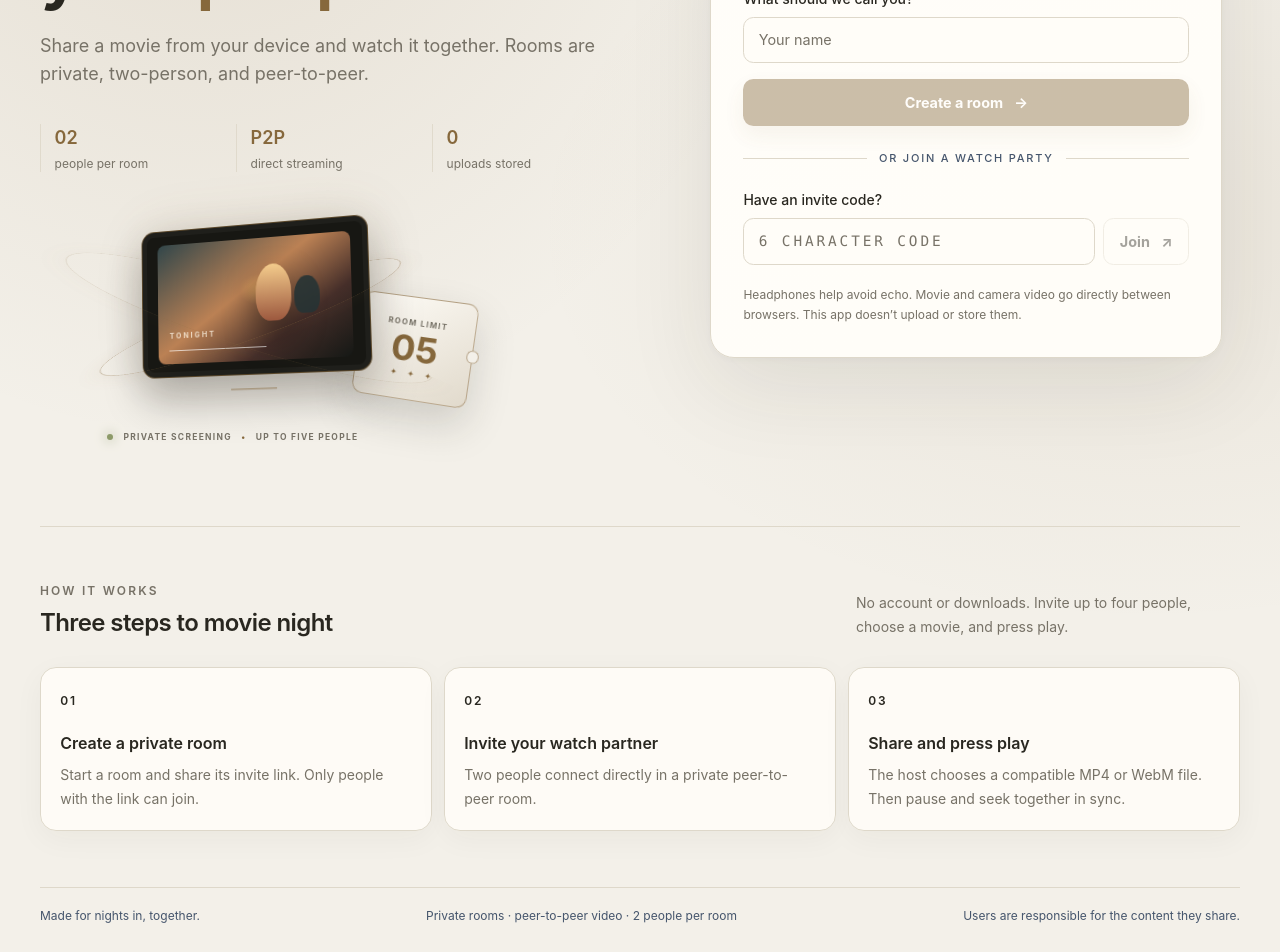
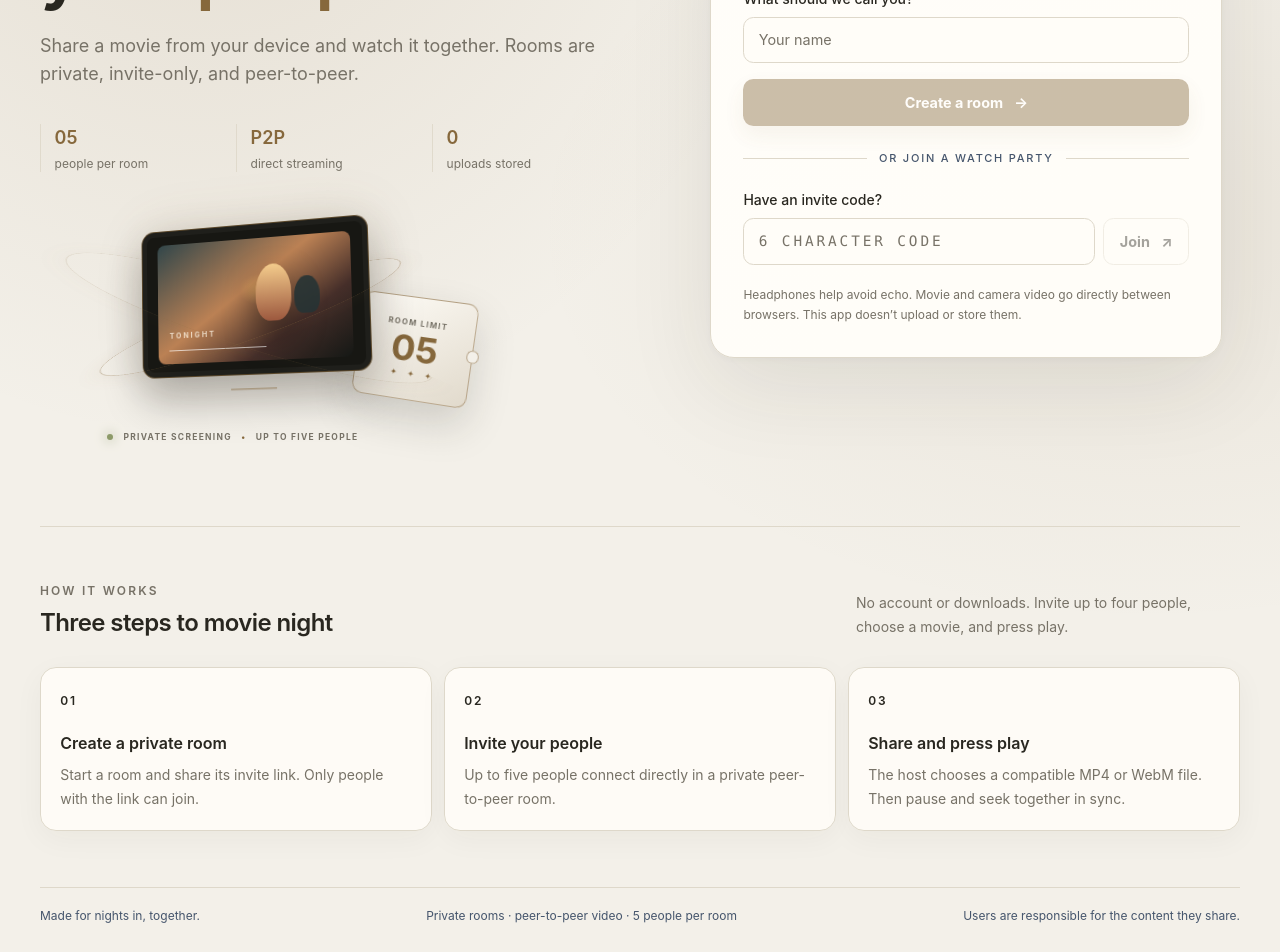
Before and after one commit to Manishb18/nextseat, a React (Vite) app in the folder frontend/: page / in a window 1280 px wide. Shown: the part 360-1312 px from the top of the page. Built offline with nearby package versions, Linux system fonts and the light colour scheme; no server answers.

Commit message:
fix: revert MAX_ROOM_PARTICIPANTS back to 5 (was incorrectly changed to 2)

```diff
--- a/frontend/src/pages/Home.tsx
+++ b/frontend/src/pages/Home.tsx
@@ -5,7 +5,7 @@ import { ThemeToggle } from '../App';
 
 const steps = [
   { number: '01', title: 'Create a private room', detail: 'Start a room and share its invite link. Only people with the link can join.' },
-  { number: '02', title: 'Invite your watch partner', detail: 'Two people connect directly in a private peer-to-peer room.' },
+  { number: '02', title: 'Invite your people', detail: 'Up to five people connect directly in a private peer-to-peer room.' },
   { number: '03', title: 'Share and press play', detail: 'The host chooses a compatible MP4 or WebM file. Then pause and seek together in sync.' },
 ];
 
@@ -77,10 +77,10 @@ export default function Home() {
           <div>
             <div className="mb-6 inline-flex items-center gap-2 rounded-full border border-cyan-300/15 bg-cyan-300/[0.07] px-3 py-1.5 text-xs font-medium text-cyan-100"><span className="h-1.5 w-1.5 rounded-full bg-emerald-400" /> Movie night, wherever your friends are</div>
             <h1 className="max-w-2xl text-5xl font-semibold leading-[1.04] tracking-[-0.055em] sm:text-6xl lg:text-7xl">Pick a movie. Bring your <span className="text-gradient">people.</span></h1>
-            <p className="mt-6 max-w-xl text-base leading-7 text-slate-400 sm:text-lg">Share a movie from your device and watch it together. Rooms are private, two-person, and peer-to-peer.</p>
+            <p className="mt-6 max-w-xl text-base leading-7 text-slate-400 sm:text-lg">Share a movie from your device and watch it together. Rooms are private, invite-only, and peer-to-peer.</p>
 
             <div className="mt-9 grid max-w-xl grid-cols-3 gap-3" aria-label="Nextseat highlights">
-              {[['02', 'people per room'], ['P2P', 'direct streaming'], ['0', 'uploads stored']].map(([value, label]) => <div key={label} className="dashboard-stat"><span className="text-lg font-semibold text-white">{value}</span><span className="mt-1 text-xs text-slate-500">{label}</span></div>)}
+              {[['05', 'people per room'], ['P2P', 'direct streaming'], ['0', 'uploads stored']].map(([value, label]) => <div key={label} className="dashboard-stat"><span className="text-lg font-semibold text-white">{value}</span><span className="mt-1 text-xs text-slate-500">{label}</span></div>)}
             </div>
 
             <div className="cinema-scene" aria-hidden="true">
@@ -120,7 +120,7 @@ export default function Home() {
           <div className="mb-7 flex flex-wrap items-end justify-between gap-3"><div><p className="text-xs font-semibold uppercase tracking-[0.18em] text-slate-500">How it works</p><h2 className="mt-2 text-2xl font-semibold tracking-tight">Three steps to movie night</h2></div><p className="max-w-sm text-sm leading-6 text-slate-500">No account or downloads. Invite up to four people, choose a movie, and press play.</p></div>
           <ol className="grid gap-3 md:grid-cols-3">{steps.map((step) => <li key={step.number} className="guide-step"><span className="text-xs font-semibold tracking-[0.16em] text-cyan-300">{step.number}</span><h3 className="mt-5 text-base font-semibold text-slate-100">{step.title}</h3><p className="mt-2 text-sm leading-6 text-slate-400">{step.detail}</p></li>)}</ol>
         </section>
-        <footer className="flex flex-wrap items-center justify-between gap-3 border-t border-white/[0.08] py-5 text-xs text-slate-600"><span>Made for nights in, together.</span><span>Private rooms · peer-to-peer video · 2 people per room</span><span>Users are responsible for the content they share.</span></footer>
+        <footer className="flex flex-wrap items-center justify-between gap-3 border-t border-white/[0.08] py-5 text-xs text-slate-600"><span>Made for nights in, together.</span><span>Private rooms · peer-to-peer video · 5 people per room</span><span>Users are responsible for the content they share.</span></footer>
       </div>
     </main>
   );
```
Also changed, not shown: 1 other file (tests, documents, lock files or other folders).
